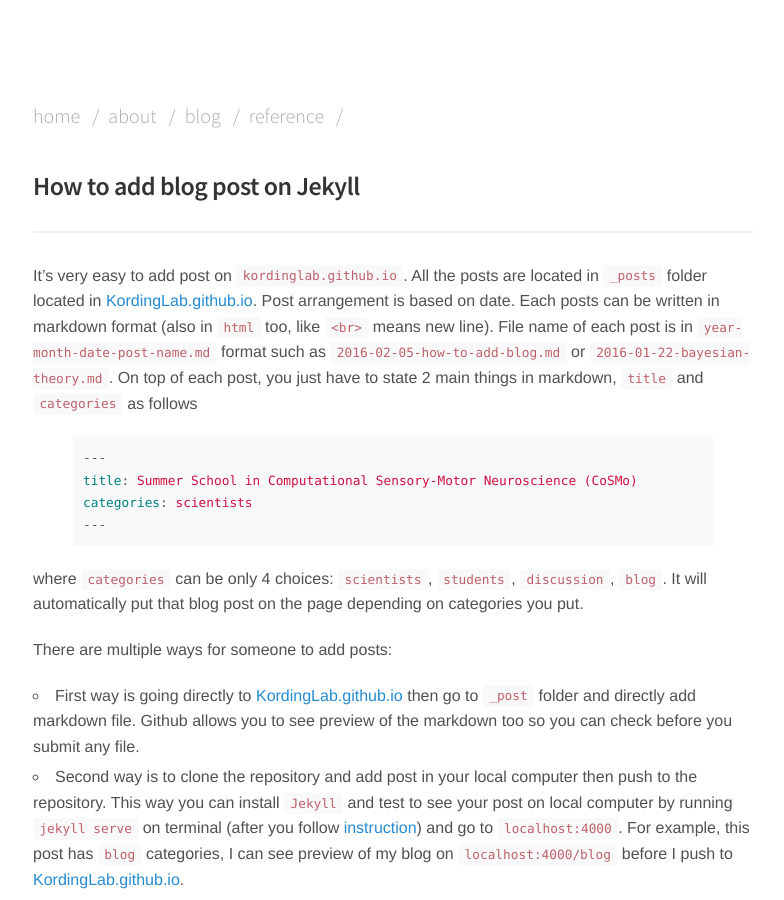
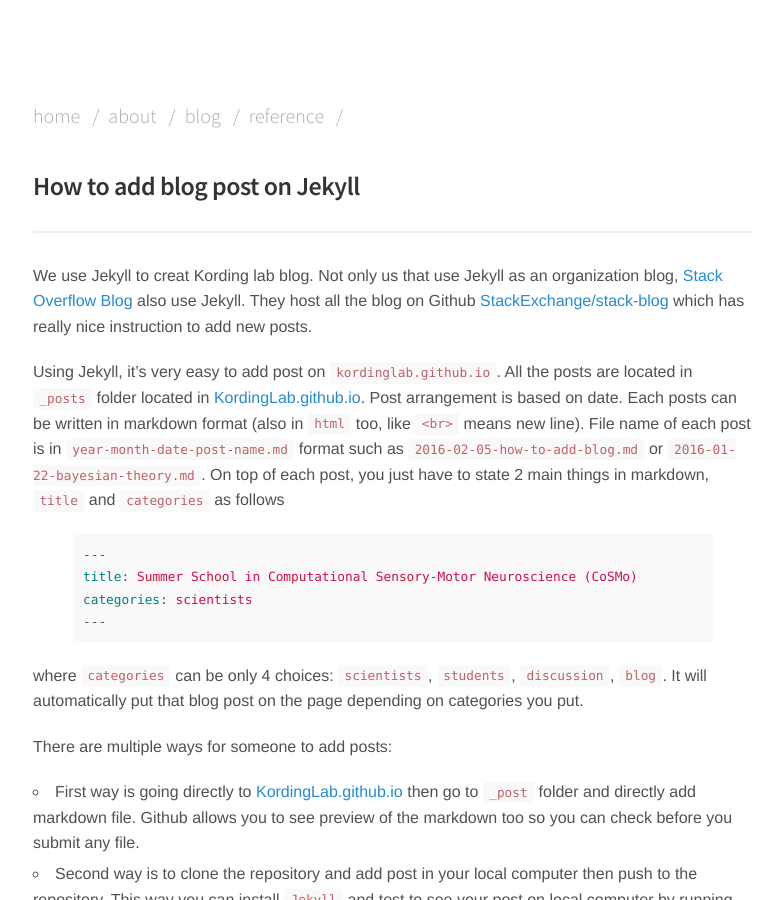
Before and after one commit to KordingLab/KordingLab.github.io, a Jekyll site: the page built from _posts/2016-02-05-how-to-add-blog.md, in a window 1280 px wide and 900 px high. Shown: the whole window, without its empty margins (247-1031 px from the left). Built offline with Jekyll 4.4.1, drawn with Linux system fonts in a browser that asks for light colours; nearby versions of some CDN libraries; formulas are drawn with MathJax 3.

Commit message:
Update how to add blog post

```diff
--- a/_posts/2016-02-05-how-to-add-blog.md
+++ b/_posts/2016-02-05-how-to-add-blog.md
@@ -3,8 +3,9 @@
 categories: blog
 ---
 
+We use Jekyll to creat Kording lab blog. Not only us that use Jekyll as an organization blog, [Stack Overflow Blog](http://blog.stackoverflow.com/) also use Jekyll. They host all the blog on Github  [StackExchange/stack-blog](https://github.com/StackExchange/stack-blog) which has really nice instruction to add new posts.
 
-It's very easy to add post on `kordinglab.github.io`. All the posts are located in `_posts` folder located in [KordingLab.github.io](https://github.com/KordingLab/KordingLab.github.io). Post arrangement is based on date. Each posts can be written in markdown format (also in `html` too, like `<br>` means new line). File name of each post is in `year-month-date-post-name.md` format such as `2016-02-05-how-to-add-blog.md` or `2016-01-22-bayesian-theory.md`. On top of each post, you just have to state 2 main things in markdown, `title` and `categories` as follows
+Using Jekyll, it's very easy to add post on `kordinglab.github.io`. All the posts are located in `_posts` folder located in [KordingLab.github.io](https://github.com/KordingLab/KordingLab.github.io). Post arrangement is based on date. Each posts can be written in markdown format (also in `html` too, like `<br>` means new line). File name of each post is in `year-month-date-post-name.md` format such as `2016-02-05-how-to-add-blog.md` or `2016-01-22-bayesian-theory.md`. On top of each post, you just have to state 2 main things in markdown, `title` and `categories` as follows
 
 {% highlight markdown %}
 ---
@@ -19,6 +20,8 @@
 
 - First way is going directly to [KordingLab.github.io](https://github.com/KordingLab/KordingLab.github.io) then go to `_post` folder and directly add markdown file. Github allows you to see preview of the markdown too so you can check before you submit any file.
 - Second way is to clone the repository and add post in your local computer then push to the repository. This way you can install `Jekyll` and test to see your post on local computer by running `jekyll serve` on terminal (after you follow [instruction](http://jekyllrb.com/)) and go to `localhost:4000`. For example, this post has `blog` categories, I can see preview of my blog on `localhost:4000/blog` before I push to [KordingLab.github.io](https://github.com/KordingLab/KordingLab.github.io).
+
+
 
 <hr>
 
```
